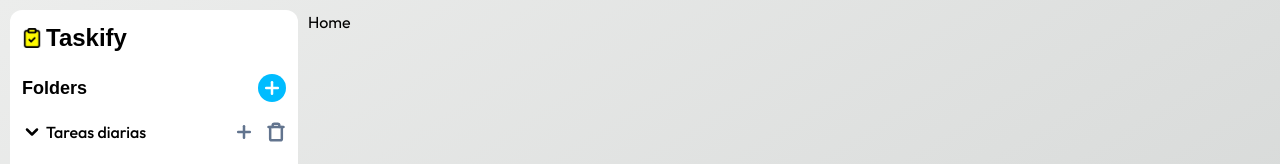
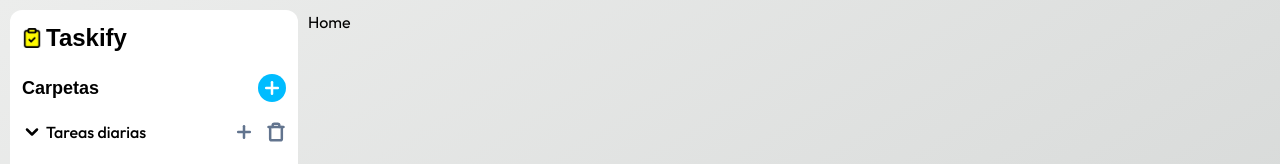
Before and after one commit to Juankyyy/taskify-frontend, a React (Vite) app: page / in a window 1280 px wide. Shown: the top 164 px of the page. Built offline with nearby package versions, Linux system fonts and the light colour scheme; a web font is replaced by a local one; what @midudev/tailwind-animations would draw is missing.

Commit message:
feat: new folder tooltip

```diff
--- a/src/components/Sidebar/Folders.jsx
+++ b/src/components/Sidebar/Folders.jsx
@@ -7,8 +7,10 @@ export const Folders = () => {
   return (
     <section className="flex flex-col">
       <div className="flex w-full items-center justify-between mb-4">
-        <h1 className="text-lg font-bold">Folders</h1>
-        <Plus className="w-7 h-7 p-1 bg-sky-400 rounded-full stroke-3 stroke-white cursor-pointer hover:animate-squeeze hover:animate-duration-500" />
+        <h1 className="text-lg font-bold">Carpetas</h1>
+        <div className="lg:tooltip z-30" data-tip="Crear nueva carpeta">
+          <Plus className="w-7 h-7 p-1 bg-sky-400 rounded-full stroke-3 stroke-white cursor-pointer hover:animate-squeeze hover:animate-duration-500" />
+        </div>
       </div>
 
       <Collapse title={"Tareas diarias"}>
```
